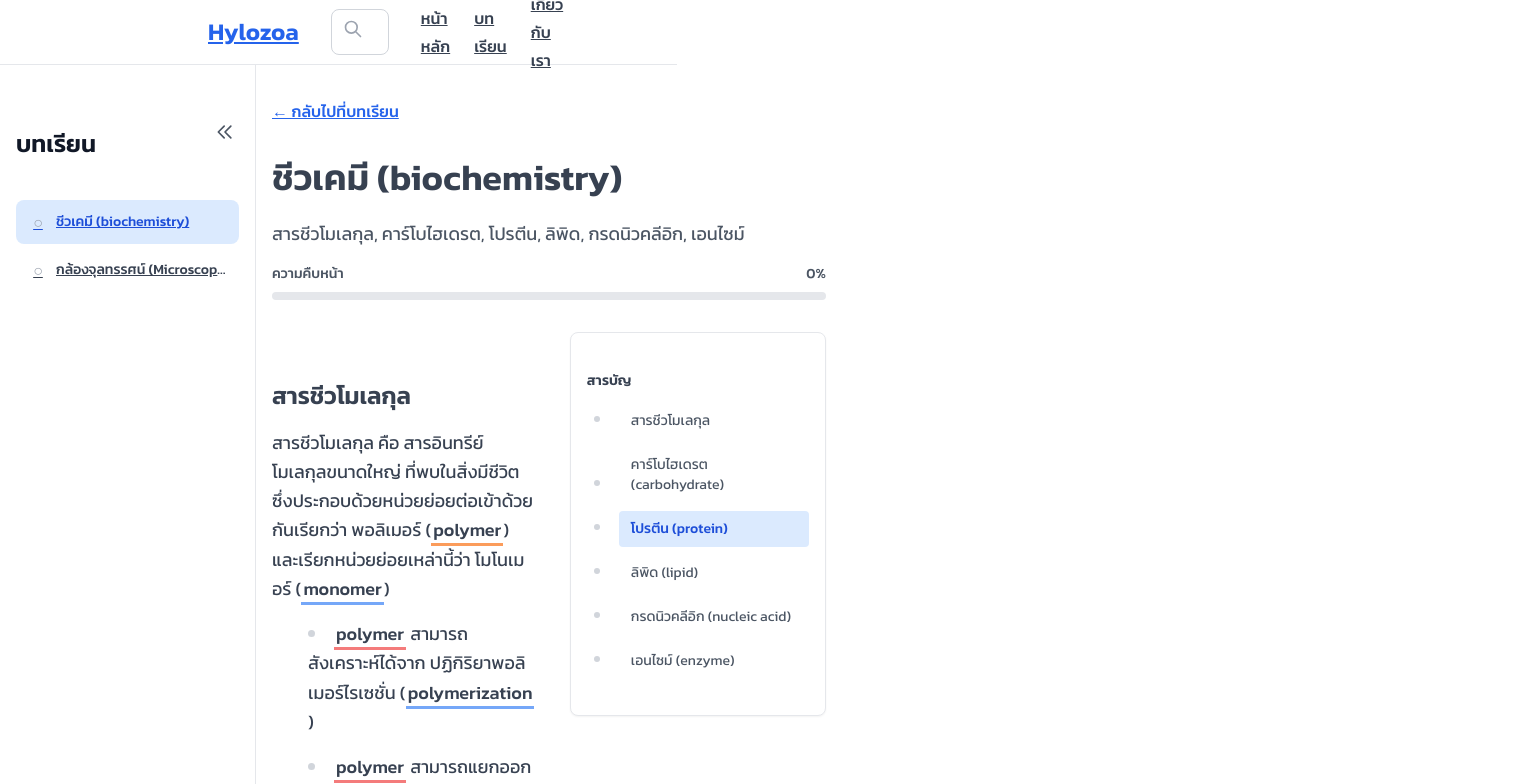
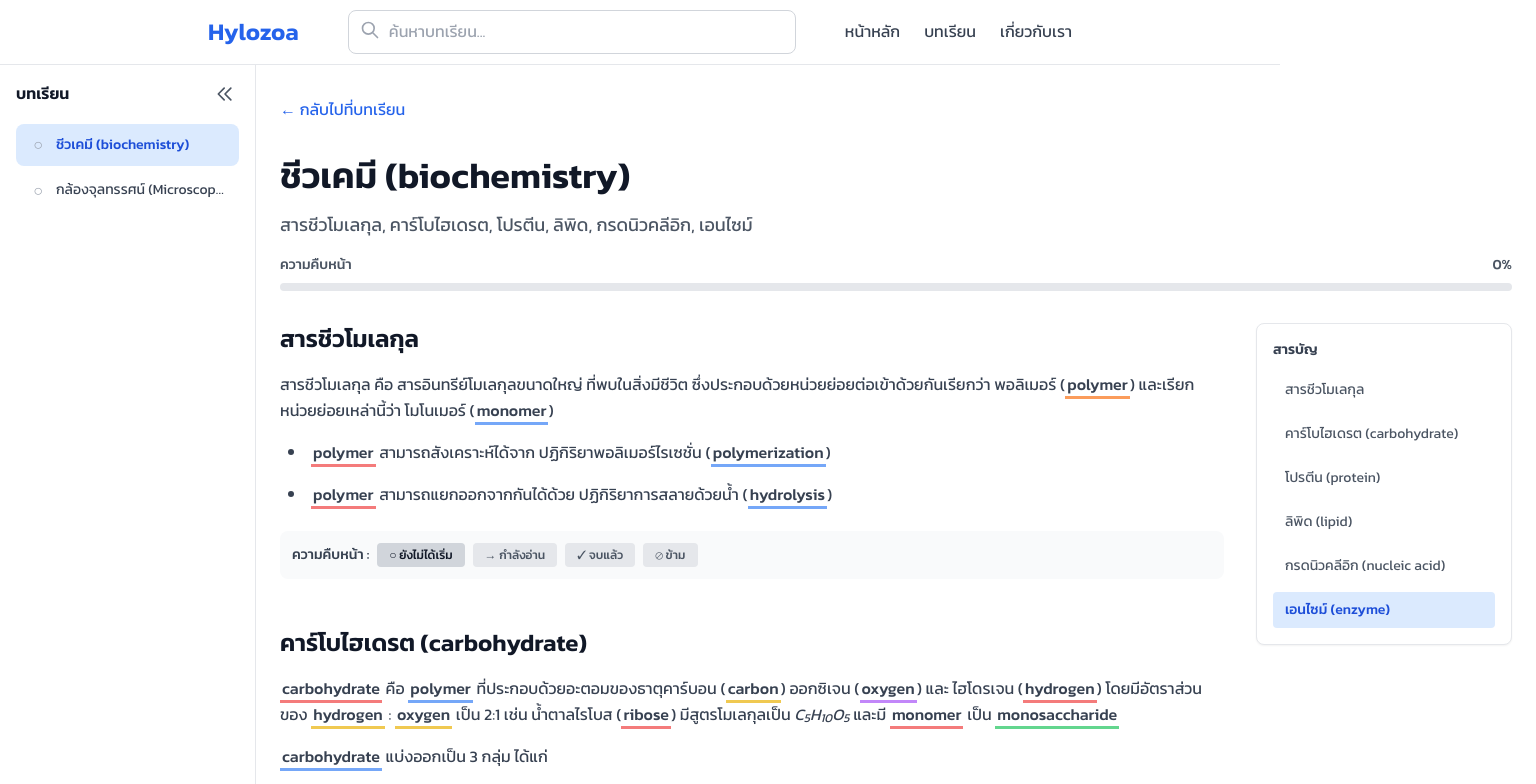
Before and after one commit to Thimphu123/hylozoa, a Next.js app: page /chapters/chapter-1-biochemistry in a window 1280 px wide. Shown: the top 784 px of the page, 1536 px wide, since content can reach past the window. Built offline with nearby package versions, Linux system fonts and the light colour scheme.

Commit message:
remove prose on wrong position that cause the whole trouble, now we choose font-variable on the most div

```diff
--- a/app/about/page.tsx
+++ b/app/about/page.tsx
@@ -8,16 +8,16 @@ export const metadata = {
 export default function AboutPage(): JSX.Element {
   return (
     <div className="w-full px-4 py-12">
-      <div className="max-w-4xl mx-auto prose dark:prose-invert">
+      <div className="max-w-4xl mx-auto">
         <header className="text-center">
-          <h1 className="text-4xl font-bold">เกี่ยวกับ Hylozoa</h1>
+          <h1 className="text-4xl font-bold text-gray-900 dark:text-gray-100">เกี่ยวกับ Hylozoa</h1>
         </header>
 
         <section aria-labelledby="our-mission" className="mt-8">
-          <h2 id="our-mission" className="text-2xl font-semibold mb-3">
+          <h2 id="our-mission" className="text-2xl font-semibold mb-3 text-gray-900 dark:text-gray-100">
             ภารกิจของเรา
           </h2>
-          <p>
+          <p className="text-gray-700 dark:text-gray-300 leading-relaxed">
             Hylozoa มีเป้าหมายเพื่อทำให้การเรียนชีววิทยาเป็นเรื่องที่เข้าถึงได้สำหรับ
             ผู้เรียนชาวไทย โดยผสมผสานคำอธิบายที่กระชับ ภาพประกอบ และโมเดล 3 มิติ
             ที่ผู้เรียนสามารถหมุน แยกชิ้น และดูองค์ประกอบต่าง ๆ ได้ด้วยตนเอง
@@ -25,10 +25,10 @@ export default function AboutPage(): JSX.Element {
         </section>
 
         <section aria-labelledby="what-we-offer" className="mt-6">
-          <h2 id="what-we-offer" className="text-2xl font-semibold mb-3">
+          <h2 id="what-we-offer" className="text-2xl font-semibold mb-3 text-gray-900 dark:text-gray-100">
             สิ่งที่เราเสนอ
           </h2>
-          <ul>
+          <ul className="list-disc list-inside space-y-2 text-gray-700 dark:text-gray-300">
             <li>
               <strong>เนื้อหาเป็นภาษาไทย</strong> — อธิบายด้วยคำที่เข้าใจง่าย
               เหมาะสำหรับนักเรียนม.ต้น - ม.ปลายและผู้หาความรู้ทั่วไป
@@ -44,7 +44,7 @@ export default function AboutPage(): JSX.Element {
         </section>
 
         <section aria-labelledby="who-made" className="mt-8">
-          <h2 id="who-made" className="text-2xl font-semibold">
+          <h2 id="who-made" className="text-2xl font-semibold text-gray-900 dark:text-gray-100">
             ผู้พัฒนา
           </h2>
 
@@ -52,7 +52,7 @@ export default function AboutPage(): JSX.Element {
             {/* TODO: เปลี่ยนเป็นรูป/ข้อมูลจริงของคุณ */}
             <div className="h-20 w-20 rounded-full bg-gray-200 dark:bg-gray-800 flex-shrink-0" />
             <div>
-              <p className="font-semibold">เย็นศิระ พยอมพันธ์</p>
+              <p className="font-semibold text-gray-900 dark:text-gray-100">เย็นศิระ พยอมพันธ์</p>
               <p className="text-sm text-gray-600 dark:text-gray-400">
                 นักพัฒนาและผู้จัดทำเนื้อหา — ปัจจุบันเป็นนักเรียน ม.3 โรงเรียนสาธิตมหาวิทยาลัยศรีนครินทรวิโรฒ ปทุมวัน
               </p>
@@ -74,7 +74,7 @@ export default function AboutPage(): JSX.Element {
         </section>
 
         <section aria-labelledby="cta" className="mt-8 text-center border-t border-gray-200 dark:border-gray-800">
-          <h3 id="cta" className="text-xl font-semibold mt-6">เริ่มเรียนกับเรา</h3>
+          <h3 id="cta" className="text-xl font-semibold mt-6 text-gray-900 dark:text-gray-100">เริ่มเรียนกับเรา</h3>
           <p className="mt-2 text-gray-600 dark:text-gray-300">
             เริ่มต้นสำรวจบทเรียนและโมเดล 3 มิติ เพื่อเข้าใจชีววิทยาอย่างลึกซึ้งยิ่งขึ้น
           </p>
--- a/app/chapters/[slug]/page.tsx
+++ b/app/chapters/[slug]/page.tsx
@@ -32,8 +32,8 @@ export default async function ChapterPage({
     currentIndex < chapters.length - 1 ? chapters[currentIndex + 1] : null;
 
   return (
-    <div className="lg:ml-64">
-      <div className="prose container mx-auto px-4 py-8 max-w-7xl lg:ml-0">
+    <div className="lg:ml-64 w-full overflow-x-hidden">
+      <div className="mx-auto lg:mx-0 px-4 lg:px-6 py-8 max-w-7xl lg:ml-0">
         <div className="mb-8">
           <Link
             href="/chapters"
@@ -41,7 +41,7 @@ export default async function ChapterPage({
           >
             ← กลับไปที่บทเรียน
           </Link>
-          <h1 className="text-4xl font-bold mt-4 mb-4 text-gray-700 dark:text-gray-300">{chapter.title}</h1>
+          <h1 className="text-4xl font-bold mt-4 mb-4 text-gray-900 dark:text-gray-100">{chapter.title}</h1>
           {chapter.description && (
             <p className="text-lg text-gray-600 dark:text-gray-300 mb-4">
               {chapter.description}
@@ -52,9 +52,9 @@ export default async function ChapterPage({
           )}
         </div>
 
-        <div className="flex gap-8">
+        <div className="flex flex-col lg:flex-row gap-4 lg:gap-8">
           {/* Main content */}
-          <div className="flex-1 min-w-0">
+          <div className="flex-1 min-w-0 w-full">
             <div className="space-y-12">
               {chapter.sections && chapter.sections.length > 0 ? (
                 chapter.sections.map((section, index) => (
@@ -63,7 +63,7 @@ export default async function ChapterPage({
                     id={`section-${index}`}
                     className="scroll-mt-20"
                   >
-                    <h2 className="text-2xl font-semibold mb-4 text-gray-700 dark:text-gray-300">
+                    <h2 className="text-2xl font-semibold mb-4 text-gray-900 dark:text-gray-100">
                       {section.title}
                     </h2>
 
--- a/app/chapters/page.tsx
+++ b/app/chapters/page.tsx
@@ -8,9 +8,9 @@ export default async function ChaptersPage() {
 
   return (
     <div className="lg:ml-64">
-      <div className="prose container mx-auto px-4 py-12 max-w-7xl">
+      <div className="container mx-auto px-4 py-12 max-w-7xl">
         <div className="mb-8">
-          <h1 className="text-4xl font-bold mb-4">บทเรียน</h1>
+          <h1 className="text-4xl font-bold mb-4 text-gray-900 dark:text-gray-100">บทเรียน</h1>
           <p className="text-gray-600 dark:text-gray-400">
             เรียนรู้ชีววิทยาผ่านคำอธิบายที่เข้าใจง่ายและพร้อมโมเดล 3 มิติ และสื่อประกอบ
           </p>
--- a/app/components/Content/ContentRenderer.tsx
+++ b/app/components/Content/ContentRenderer.tsx
@@ -82,7 +82,7 @@ export default function ContentRenderer({ content }: ContentRendererProps) {
   const blocks = content.split(/\n\n+/);
 
   return (
-    <div className="prose prose-lg dark:prose-invert max-w-none mb-6 text-gray-700 dark:text-gray-300 leading-relaxed">
+    <div className="max-w-none mb-6 text-gray-700 dark:text-gray-300 leading-relaxed text-base">
       {blocks.map((block, bIndex) => {
         const trimmedBlock = block.trim();
 
@@ -90,7 +90,7 @@ export default function ContentRenderer({ content }: ContentRendererProps) {
         if (trimmedBlock.startsWith("### ")) {
           const headingText = trimmedBlock.replace(/^###\s+/, "");
           return (
-            <h3 key={bIndex} className="text-xl font-bold mt-8 mb-4 text-gray-750 dark:text-gray-250">
+            <h3 key={bIndex} className="text-xl font-bold mt-8 mb-4 text-gray-900 dark:text-gray-100">
               {renderTextWithGlossary(headingText)}
             </h3>
           );
--- a/app/components/Navigation/NavigationClient.tsx
+++ b/app/components/Navigation/NavigationClient.tsx
@@ -22,7 +22,7 @@ export default function NavigationClient({ chapters }: NavigationClientProps) {
   const [isOpen, setIsOpen] = useState(false);
 
   return (
-    <nav className="prose bg-white dark:bg-gray-950 border-b border-gray-200 dark:border-gray-800 sticky top-0 z-50">
+    <nav className="bg-white dark:bg-gray-950 border-b border-gray-200 dark:border-gray-800 sticky top-0 z-50">
       <div className="container mx-auto px-4">
         <div className="flex items-center justify-between h-16">
           <Link href="/" className="text-2xl font-bold text-blue-600 dark:text-blue-400 lg:ml-48">
--- a/app/components/Navigation/Sidebar.tsx
+++ b/app/components/Navigation/Sidebar.tsx
@@ -38,7 +38,7 @@ export default function Sidebar({ chapters }: SidebarProps) {
         isOpen ? "w-64" : "w-16"
       } hidden lg:block bg-white dark:bg-gray-950 border-r border-gray-200 dark:border-gray-800 fixed left-0 top-16 h-[calc(100vh-4rem)] overflow-y-auto transition-all duration-300 z-40`}
     >
-      <div className="prose p-4">
+      <div className="p-4">
         <div className="flex items-center justify-between mb-4">
           <h2 className={`font-semibold text-gray-900 dark:text-gray-100 ${!isOpen && "hidden"}`}>
             บทเรียน
--- a/app/components/Progress/ProgressDashboard.tsx
+++ b/app/components/Progress/ProgressDashboard.tsx
@@ -38,7 +38,7 @@ export default function ProgressDashboard({ chapters }: ProgressDashboardProps)
     <div className="space-y-6">
       {/* Overall Statistics */}
       <div className="bg-white dark:bg-gray-900 rounded-lg border border-gray-200 dark:border-gray-700 p-6">
-        <h2 className="text-2xl font-bold mb-4">ภาพรวมความคืบหน้า</h2>
+        <h2 className="text-2xl font-bold mb-4 text-gray-900 dark:text-gray-100">ภาพรวมความคืบหน้า</h2>
         <div className="grid grid-cols-2 md:grid-cols-4 gap-4 mb-4">
           <div className="text-center">
             <div className="text-3xl font-bold text-green-600 dark:text-green-400">
@@ -75,7 +75,7 @@ export default function ProgressDashboard({ chapters }: ProgressDashboardProps)
       {/* Continue Learning */}
       {inProgressChapters.length > 0 && (
         <div className="bg-white dark:bg-gray-900 rounded-lg border border-gray-200 dark:border-gray-700 p-6">
-          <h2 className="text-xl font-semibold mb-4">เรียนต่อ</h2>
+          <h2 className="text-xl font-semibold mb-4 text-gray-900 dark:text-gray-100">เรียนต่อ</h2>
           <div className="space-y-2">
             {inProgressChapters.slice(0, 3).map((chapter) => (
               <Link
@@ -96,7 +96,7 @@ export default function ProgressDashboard({ chapters }: ProgressDashboardProps)
       {/* Recently Completed */}
       {completedChapters.length > 0 && (
         <div className="bg-white dark:bg-gray-900 rounded-lg border border-gray-200 dark:border-gray-700 p-6">
-          <h2 className="text-xl font-semibold mb-4">เพิ่งจบไป</h2>
+          <h2 className="text-xl font-semibold mb-4 text-gray-900 dark:text-gray-100">เพิ่งจบไป</h2>
           <div className="space-y-2">
             {completedChapters
               .slice(-3)
--- a/app/globals.css
+++ b/app/globals.css
@@ -22,13 +22,8 @@ body {
   line-height: 1.6; /* Thai characters need a bit more height */
 }
 
-/* 2. Ensure Tailwind Typography (prose) uses Kanit */
+/* Make subscripts look cleaner with Kanit */
 @layer base {
-  .prose {
-    font-family: var(--font-kanit), sans-serif;
-  }
-
-  /* Make subscripts look cleaner with Kanit */
   sub {
     bottom: -0.2em;
     font-size: 0.75em;
--- a/app/layout.tsx
+++ b/app/layout.tsx
@@ -50,7 +50,7 @@ export default async function RootLayout({
   return (
     <html lang="th" className={kanit.variable}>
       <body className="antialiased font-sans">
-        <div className="prose min-h-screen flex flex-col">
+        <div className="min-h-screen flex flex-col">
           <Navigation />
           <div className="flex flex-1 relative">
             <Sidebar chapters={chapters} />
--- a/app/page.tsx
+++ b/app/page.tsx
@@ -3,9 +3,9 @@ import Link from "next/link";
 export default function Home() {
   return (
     <div className="w-full px-4 py-12 lg:pl-0">
-      <div className="prose max-w-4xl mx-auto">
+      <div className="max-w-4xl mx-auto">
         <div className="text-center my-12">
-          <h1 className="text-5xl lg:text-7xl font-bold pt-8 my-4">
+          <h1 className="text-5xl lg:text-7xl font-bold pt-8 my-4 text-gray-900 dark:text-gray-100">
             ยินดีต้อนรับสู่ <span className="bg-gradient-to-r from-blue-600 to-green-600 bg-clip-text text-transparent">Hylozoa</span>
           </h1>
           <p className="text-xl lg:text-3xl text-gray-600 dark:text-gray-300 my-8">
```
